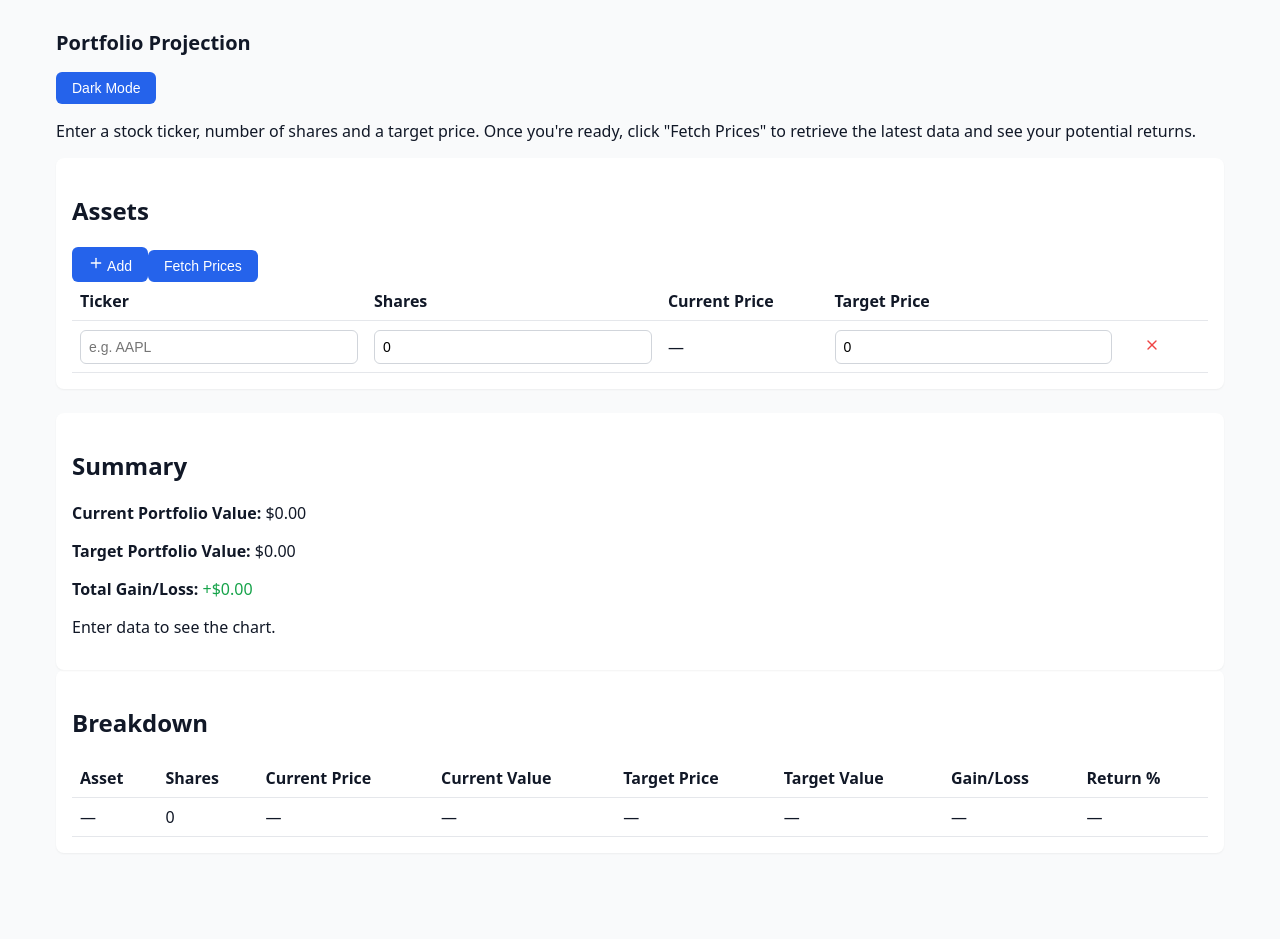
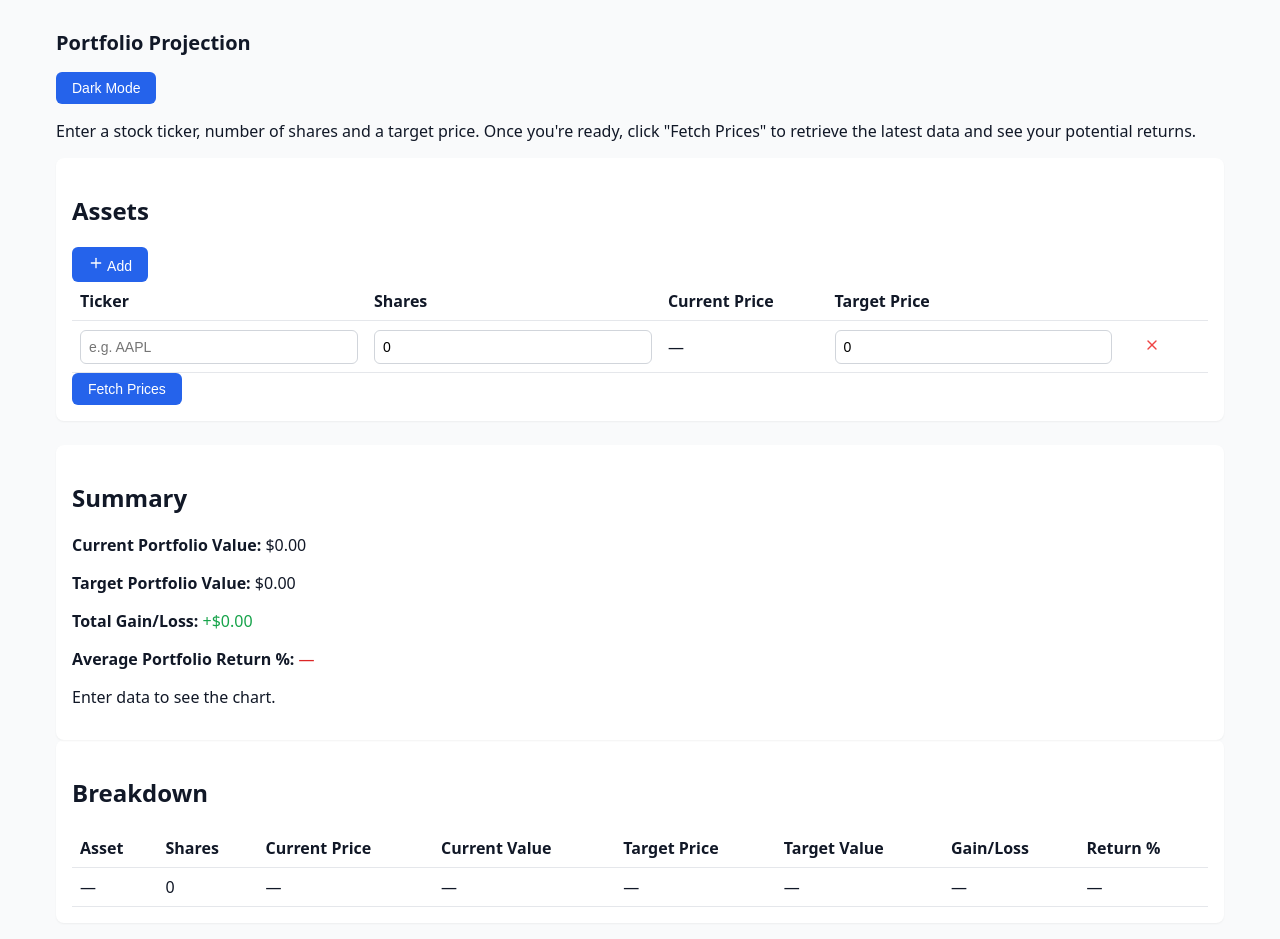
Before and after one commit to PortfolioProjection/portfolio-projection, a React (Vite) app: page / in a window 1280 px wide. Before the commit the page ends 869 px from the top, so only its background shows below. Built offline with nearby package versions, Linux system fonts and the light colour scheme.

Commit message:
Move fetch button below ticker list and add portfolio return %

```diff
--- a/src/App.jsx
+++ b/src/App.jsx
@@ -313,6 +313,8 @@
   const currentTotal = rows.reduce((acc, r) => acc + r.currentValue, 0);
   const targetTotal = rows.reduce((acc, r) => acc + r.targetValue, 0);
   const gainTotal = targetTotal - currentTotal;
+  // Overall portfolio return percentage based on current and target totals.
+  const portfolioReturnPct = currentTotal > 0 ? ((targetTotal - currentTotal) / currentTotal) * 100 : null;
 
   // Data for the bar chart.  Each bar compares current vs target value
   // for a particular ticker.  Filtering out rows with no ticker or
@@ -352,14 +354,9 @@
         <div className="card">
           <div className="flex justify-between items-center mb-4">
             <h2 className="font-semibold text-lg">Assets</h2>
-            <div className="flex gap-2">
-              <button onClick={addRow} aria-label="Add asset">
-                <Plus size={16} className="inline mr-1" /> Add
-              </button>
-              <button onClick={fetchAllPrices} aria-label="Fetch all prices">
-                Fetch Prices
-              </button>
-            </div>
+            <button onClick={addRow} aria-label="Add asset">
+              <Plus size={16} className="inline mr-1" /> Add
+            </button>
           </div>
           <table>
             <thead>
@@ -425,6 +422,13 @@
               ))}
             </tbody>
           </table>
+
+          {/* Fetch all prices button below the table */}
+          <div className="mt-4 flex justify-end">
+            <button onClick={fetchAllPrices} aria-label="Fetch all prices">
+              Fetch Prices
+            </button>
+          </div>
         </div>
         {/* Right side: summary and chart */}
         <div className="card">
@@ -442,6 +446,16 @@
                 style={{ color: gainTotal >= 0 ? '#16a34a' : '#dc2626' }}
               >
                 {gainTotal >= 0 ? '+' : ''}${gainTotal.toFixed(2)}
+              </span>
+            </p>
+            <p>
+              <strong>Average Portfolio Return %:</strong>{' '}
+              <span
+                style={{ color: portfolioReturnPct != null && portfolioReturnPct >= 0 ? '#16a34a' : '#dc2626' }}
+              >
+                {portfolioReturnPct != null
+                  ? `${portfolioReturnPct >= 0 ? '+' : ''}${portfolioReturnPct.toFixed(2)}%`
+                  : '—'}
               </span>
             </p>
           </div>
```
